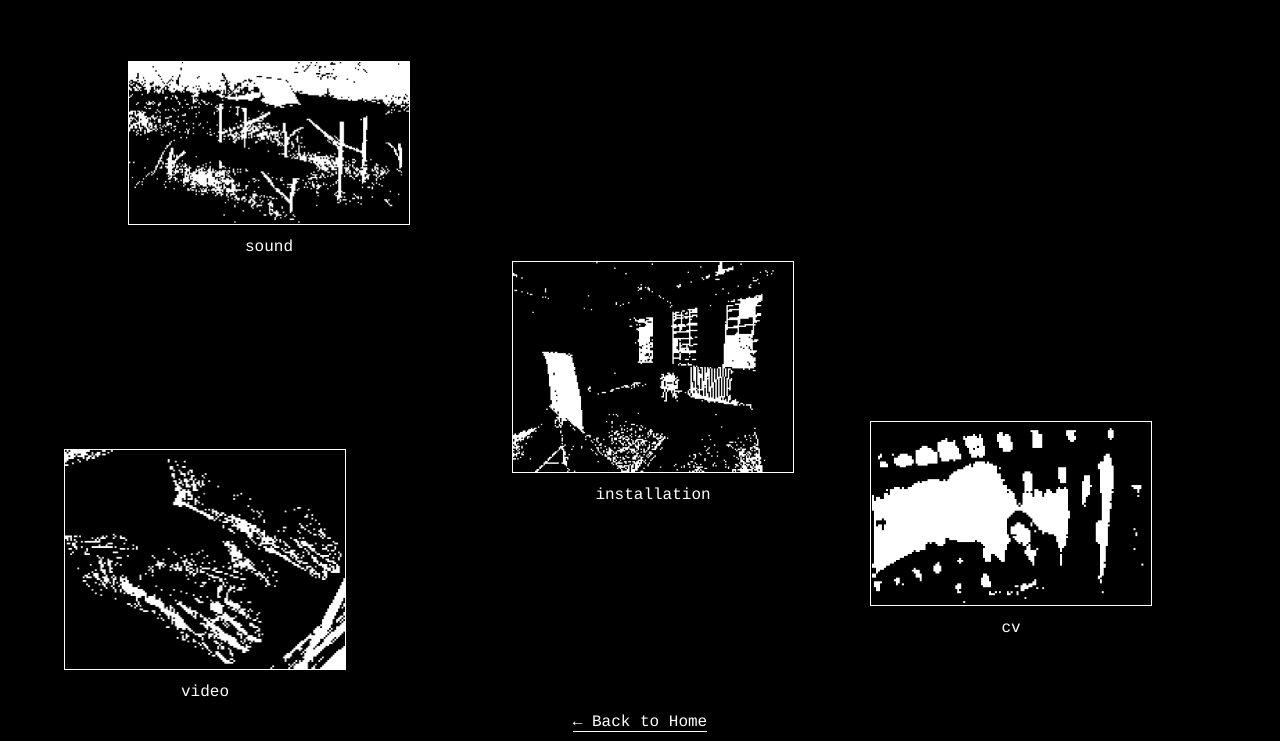
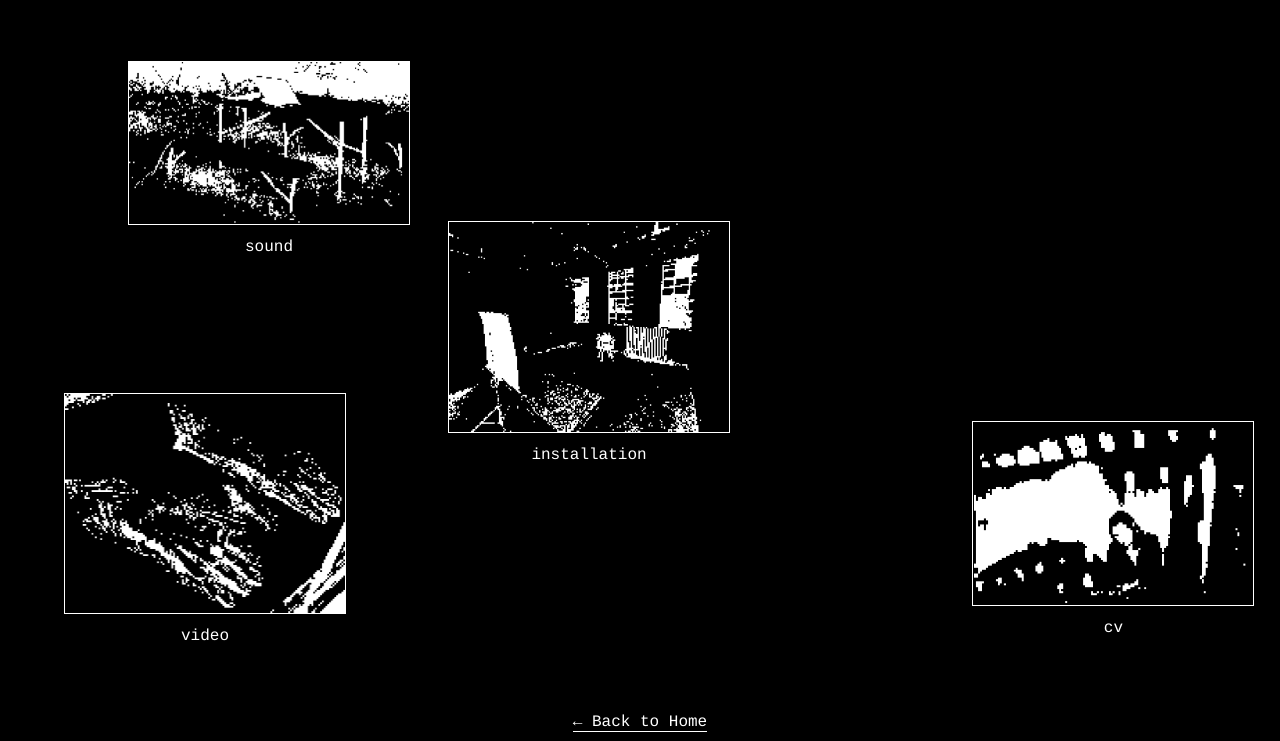
Before and after one commit to hcbryant9/em-blas-web, a website: page public/explorer.html in a window 1280 px wide. Shown: the part 59-800 px from the top of the page. Drawn offline with Linux system fonts and the light colour scheme.

Commit message:
adjusting layout

```diff
--- a/public/explorer.html
+++ b/public/explorer.html
@@ -39,11 +39,14 @@
     }
 
     .item img {
-      width: 280px;
+      width: 30vw;
+      max-width: 280px;
+      min-width: 150px;
       height: auto;
       cursor: pointer;
       border: 1px solid white;
     }
+
 
     .label {
       margin-top: 8px;
@@ -59,18 +62,18 @@
     }
 
     #installation {
-      top: 40%;
-      left: 40%;
+      top: 35%;
+      left: 35%;
     }
 
     #video {
-      bottom: 5%;
+      bottom: 12%;
       left: 5%;
     }
 
     #cv {
       top: 60%;
-      right: 10%;
+      right: 2%;
     }
     .footer {
     position: absolute;
```
